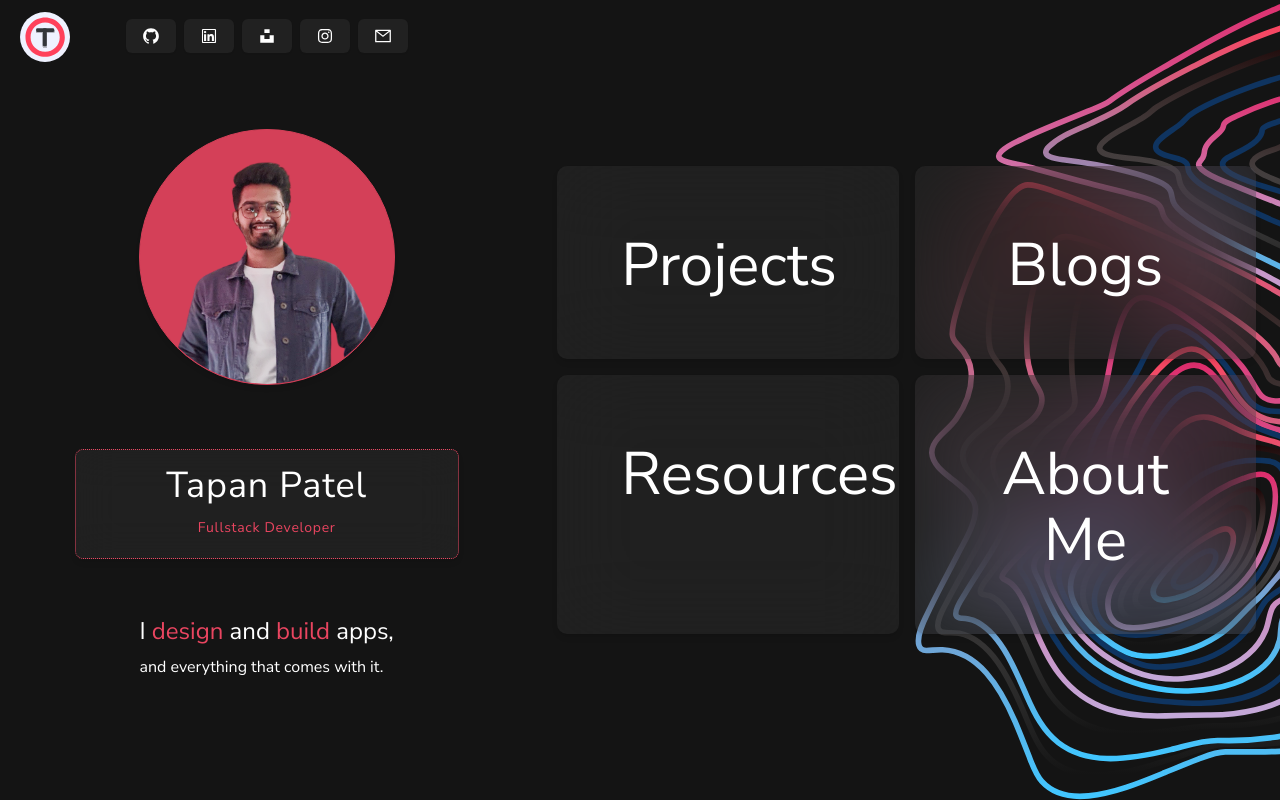
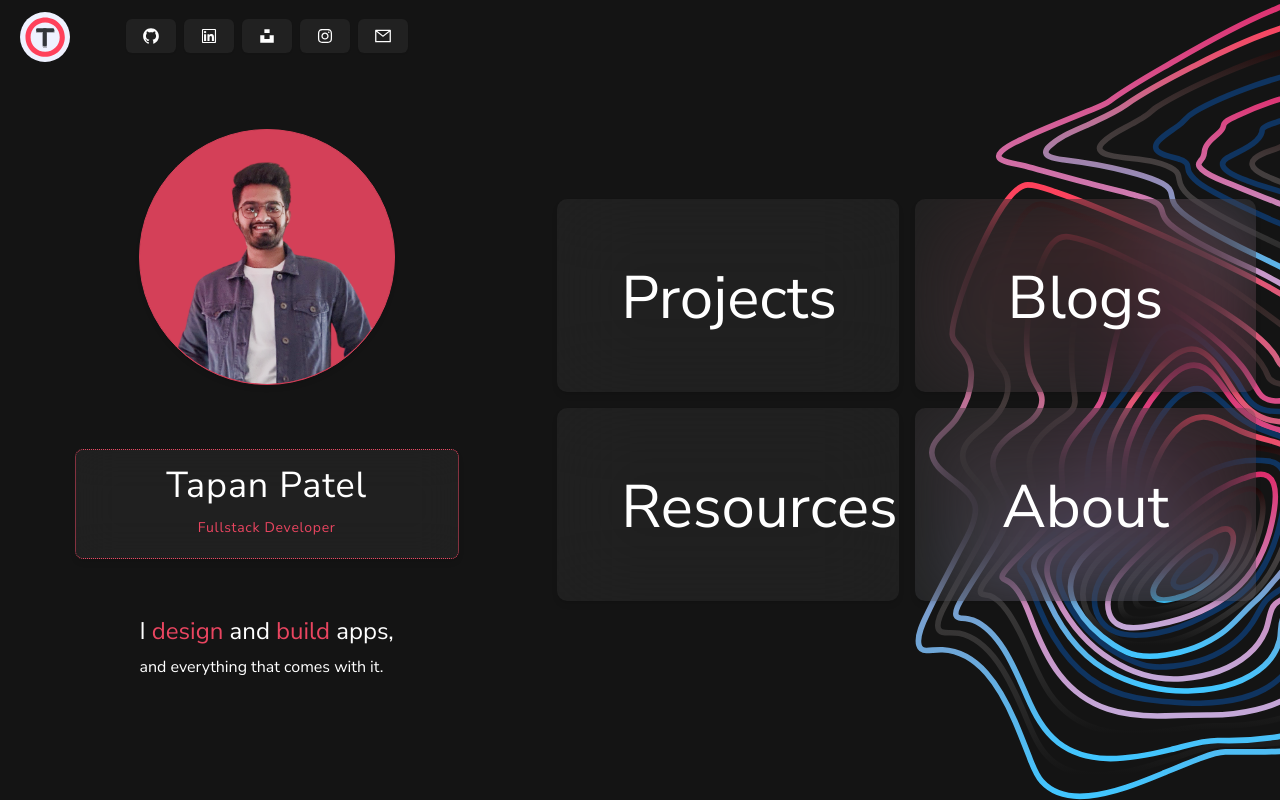
Before and after one commit to tapan2930/tapanpatel.com, a Next.js app: page / in a window 1280 px wide. Built offline with nearby package versions, Linux system fonts and the light colour scheme.

Commit message:
Update Header.tsx

```diff
--- a/src/components/Header/Header.tsx
+++ b/src/components/Header/Header.tsx
@@ -18,7 +18,7 @@ let Header = (): JSX.Element => {
           <div className=""> <BigButton text={"Projects"} link={"/projects"}/></div>
           <div className=""> <BigButton text={"Blogs"} link={"/blogs"}/></div>
           <div className=""><BigButton text={"Resources"} link={"/resources"}/></div>
-          <div className=""> <BigButton text={"About Me"} link={"/resume"}/></div>
+          <div className=""> <BigButton text={"About"} link={"/resume"}/></div>
           </div>
         </div>
       </div>
```
